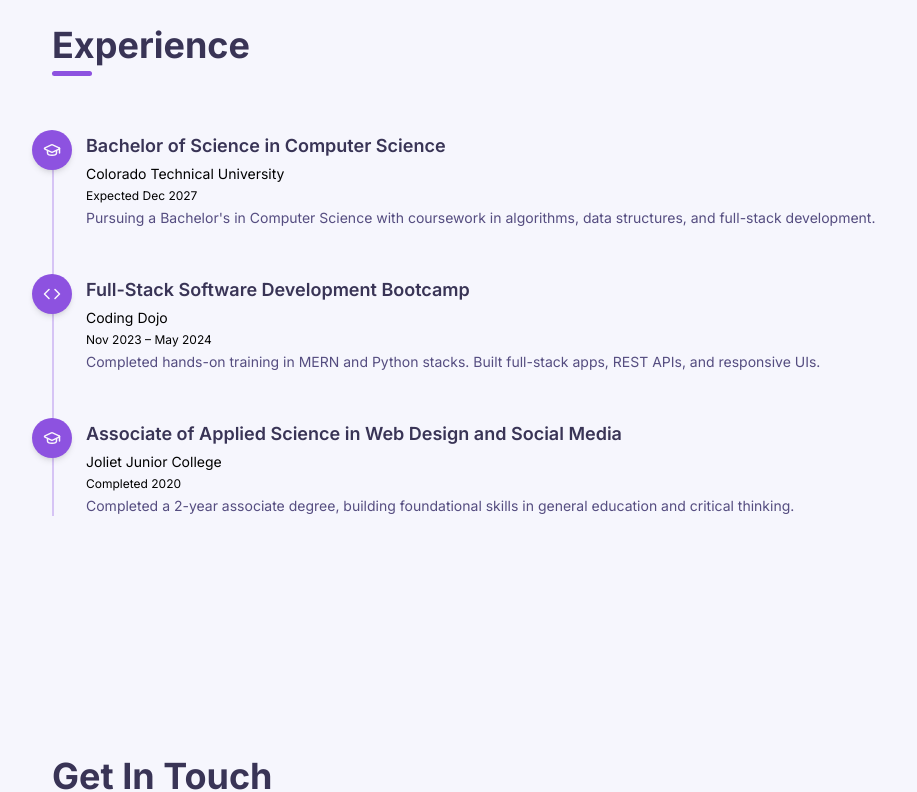
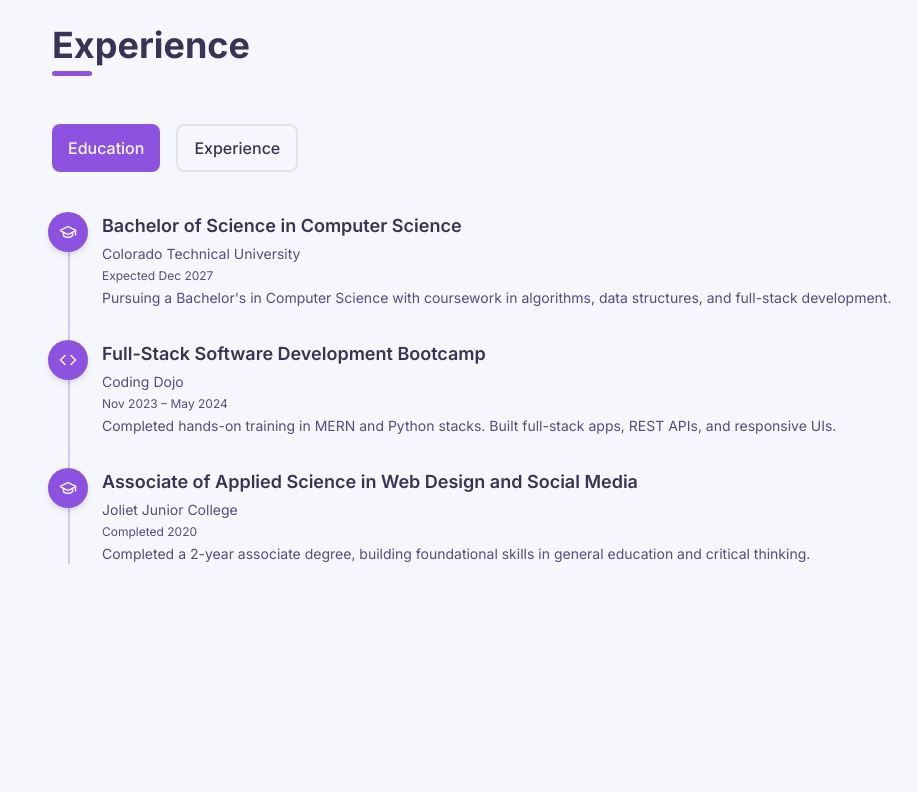
Before and after one commit to hectorlil48/my-portfolio, a React (Vite) app: page / in a window 1280 px wide. Shown: the part 3800-4592 px from the top of the page, without its empty margins (36-953 px from the left). Built offline with nearby package versions, Linux system fonts and the light colour scheme.

Commit message:
Added tab buttons to change between education and experience. Also added experience data.

```diff
--- a/src/components/sections/Experience.jsx
+++ b/src/components/sections/Experience.jsx
@@ -1,7 +1,10 @@
-import { GraduationCap, Code } from "lucide-react";
+import { GraduationCap, Code, Briefcase } from "lucide-react";
+import { useState } from "react";
 
 const Experience = () => {
-  const experienceData = [
+  const [activeTab, setActiveTab] = useState("education");
+
+  const educationData = [
     {
       title: "Bachelor of Science in Computer Science",
       org: "Colorado Technical University",
@@ -26,40 +29,83 @@ const Experience = () => {
       description:
         "Completed a 2-year associate degree, building foundational skills in general education and critical thinking.",
     },
-    // {
-    //   title: "Forklift Operator",
-    //   org: "Best Buy",
-    //   date: "2018 – Present",
-    //   icon: <Briefcase size={18} />,
-    //   description:
-    //     "Work 8–10 hour shifts requiring focus, consistency, and physical endurance. Developed discipline while learning to code outside of work.",
-    // },
-    // {
-    //   title: "Freelance & Projects",
-    //   org: "Self-taught",
-    //   date: "2023 – Present",
-    //   icon: <Code size={18} />,
-    //   description:
-    //     "Built frontend and full-stack apps with React, Node.js, and Python. Focused on accessibility, responsive design, and real-world problem solving.",
-    // },
   ];
+
+  const experienceData = [
+    {
+      title: "General Warehouse Worker",
+      org: "Best Buy",
+      date: "2016 – Present",
+      icon: <Briefcase size={18} />,
+      description:
+        "Work 8–10 hour shifts requiring focus, consistency, and physical endurance. Developed discipline while learning to code outside of work.",
+    },
+    {
+      title: "Freelance & Projects",
+      org: "Self-taught",
+      date: "2020 – Present",
+      icon: <Code size={18} />,
+      description:
+        "Built frontend and full-stack apps with React, Node.js, and Python. Focused on accessibility, responsive design, and real-world problem solving.",
+    },
+    {
+      title: "Web Developer Intern",
+      org: "RW Digital Market Media (Remote)",
+      date: "Jul 2021 – Dec 2021",
+      icon: <Code size={18} />,
+      description:
+        "Built responsive websites using HTML, CSS, and Bootstrap. Contributed to improving UX and team collaboration on client-facing projects.",
+    },
+    {
+      title: "Web Developer Intern",
+      org: "ooLango E-Learning (Remote)",
+      date: "Aug 2019 – Dec 2019",
+      icon: <Code size={18} />,
+      description:
+        "Developed static pages using HTML and CSS. Worked closely with other interns in an agile team environment to meet project goals.",
+    },
+  ];
+
+  const data = activeTab === "education" ? educationData : experienceData;
 
   return (
     <section id="experience" className="mx-auto max-w-6xl px-6 py-24">
-      <header className="mb-12 lg:mb-14">
-        <div>
-          <h2 className="text-heading mb-[6px] text-4xl font-bold transition-colors duration-300">
-            Experience
-          </h2>
-          <div className="bg-primary h-[5px] w-10 rounded"></div>
-        </div>
+      <header className="mb-12">
+        <h2 className="text-heading mb-[6px] text-4xl font-bold transition-colors duration-300">
+          Experience
+        </h2>
+        <div className="bg-primary h-[5px] w-10 rounded"></div>
       </header>
 
-      <div className="border-primary/30 relative border-l-2">
-        {experienceData.map((item, index) => (
-          <div key={index} className="relative mb-12">
+      {/* Tabs */}
+      <div className="mb-10 flex gap-4">
+        <button
+          onClick={() => setActiveTab("education")}
+          className={`rounded-lg px-4 py-[10px] text-base font-medium transition-transform duration-300 ease-in-out hover:scale-105 hover:shadow-md ${
+            activeTab === "education"
+              ? "bg-primary text-main-btn"
+              : "border-outline text-heading hover:bg-primary hover:text-main-btn hover:border-primary border-2"
+          }`}
+        >
+          Education
+        </button>
+        <button
+          onClick={() => setActiveTab("experience")}
+          className={`rounded-lg px-4 py-[10px] text-base font-medium transition-transform duration-300 ease-in-out hover:scale-105 hover:shadow-md ${
+            activeTab === "experience"
+              ? "bg-primary text-main-btn"
+              : "border-outline text-heading hover:bg-primary hover:text-main-btn hover:border-primary border-2"
+          }`}
+        >
+          Experience
+        </button>
+      </div>
+
+      <div className="border-primary/30 relative ml-4 border-l-2">
+        {data.map((item, index) => (
+          <div key={index} className="relative mb-8">
             {/* Timeline Icon */}
-            <div className="bg-primary text-main-btn absolute top-[-2px] -left-[22px] z-10 flex h-10 w-10 items-center justify-center rounded-full shadow-md">
+            <div className="bg-primary text-main-btn absolute top-0 -left-[22px] z-10 flex h-10 w-10 items-center justify-center rounded-full shadow-md">
               {item.icon}
             </div>
 
@@ -68,8 +114,8 @@ const Experience = () => {
               <h3 className="text-heading text-lg font-semibold">
                 {item.title}
               </h3>
-              <p className="text-muted-foreground text-sm">{item.org}</p>
-              <p className="text-muted-foreground text-xs">{item.date}</p>
+              <p className="text-foreground text-sm">{item.org}</p>
+              <p className="text-foreground text-xs">{item.date}</p>
               <p className="text-foreground text-sm">{item.description}</p>
             </div>
           </div>
```
